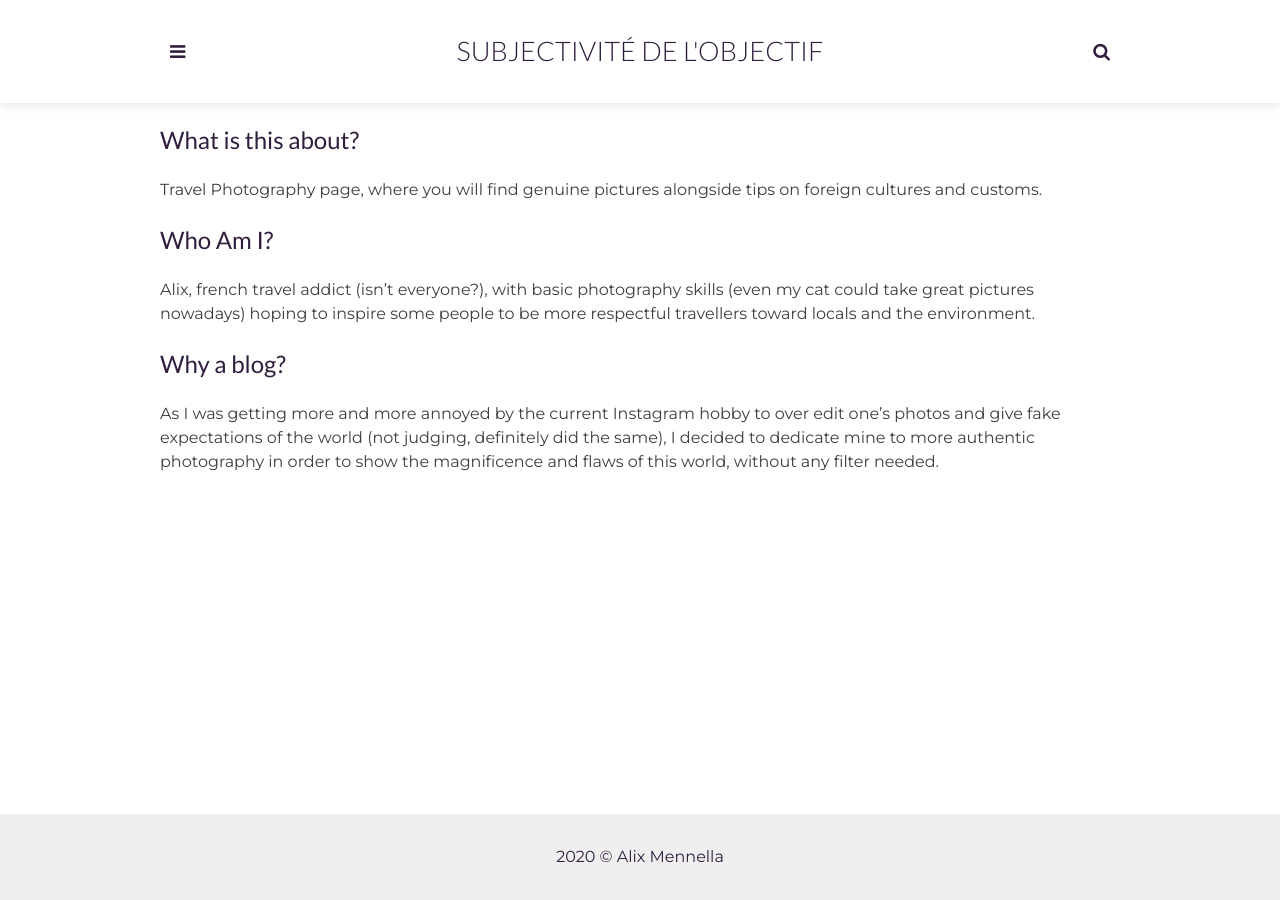
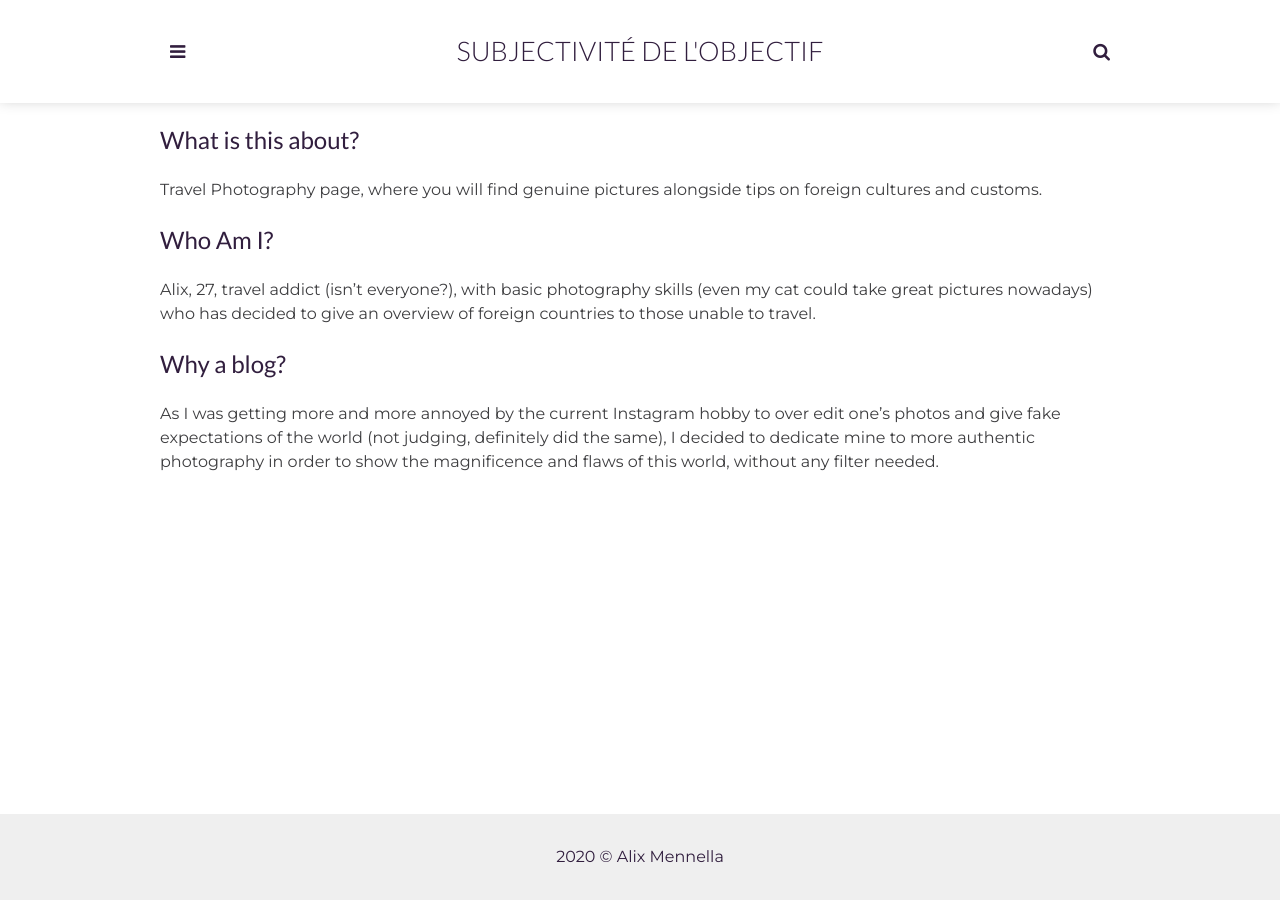
Before and after one commit to subjectivite-de-lobjectif/acrosszuniverse.com, a Jekyll site: the page built from _pages/about.md, in a window 1280 px wide. Built offline with Jekyll 4.4.1, drawn with Linux system fonts in a browser that asks for light colours.

Commit message:
Display the bio from 'author.yml' in About
The section "Who Am I?" in the page "About" will be populated with the
biography present in '_data/author.yml'.

```diff
--- a/_pages/about.md
+++ b/_pages/about.md
@@ -9,7 +9,7 @@ Travel Photography page, where you will find genuine pictures alongside tips on
 
 ## Who Am I?
 
-Alix, french travel addict (isn’t everyone?), with basic photography skills (even my cat could take great pictures nowadays) hoping to inspire some people to be more respectful travellers toward locals and the environment.
+{{site.data.author.bio}}
 
 ## Why a blog?
 
```
